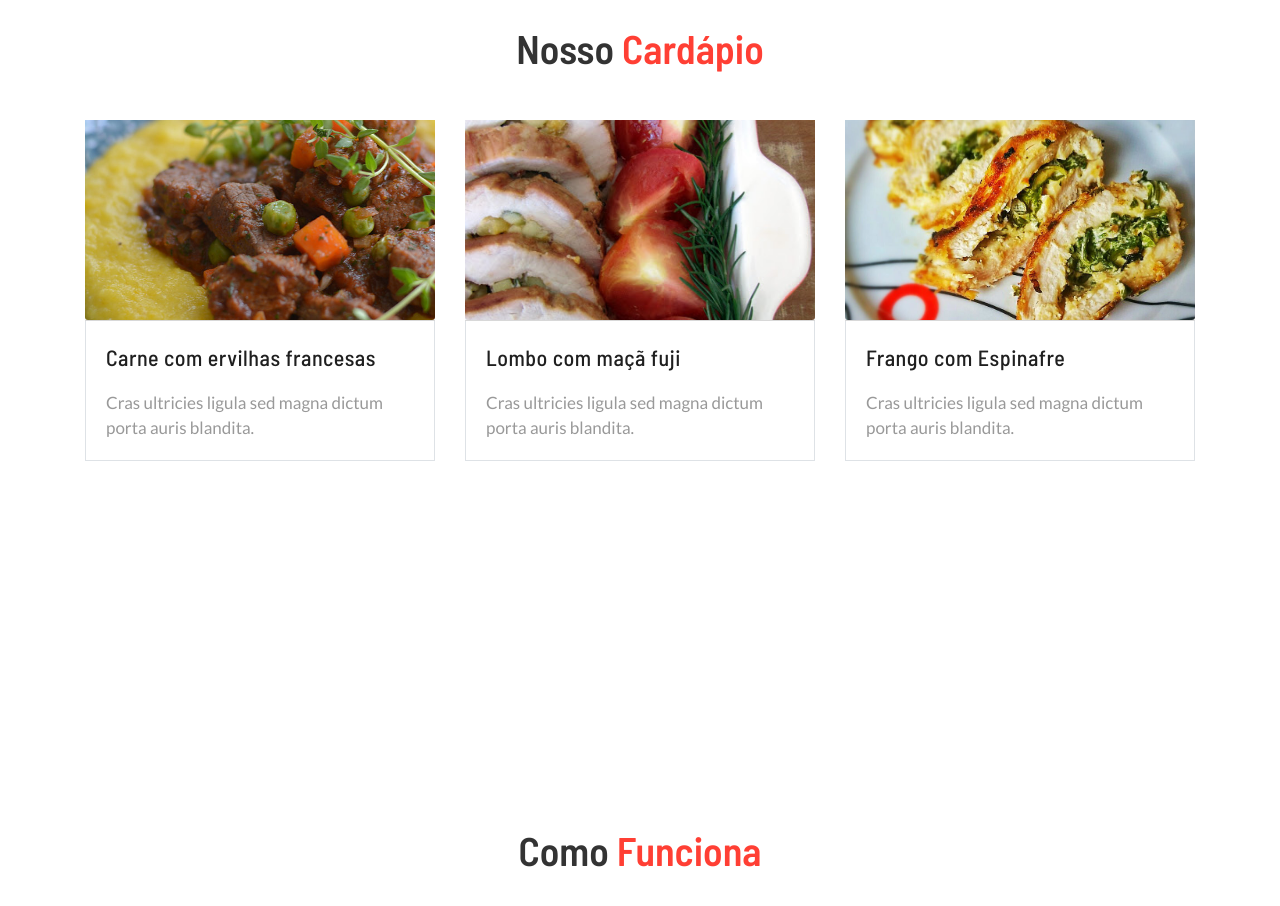
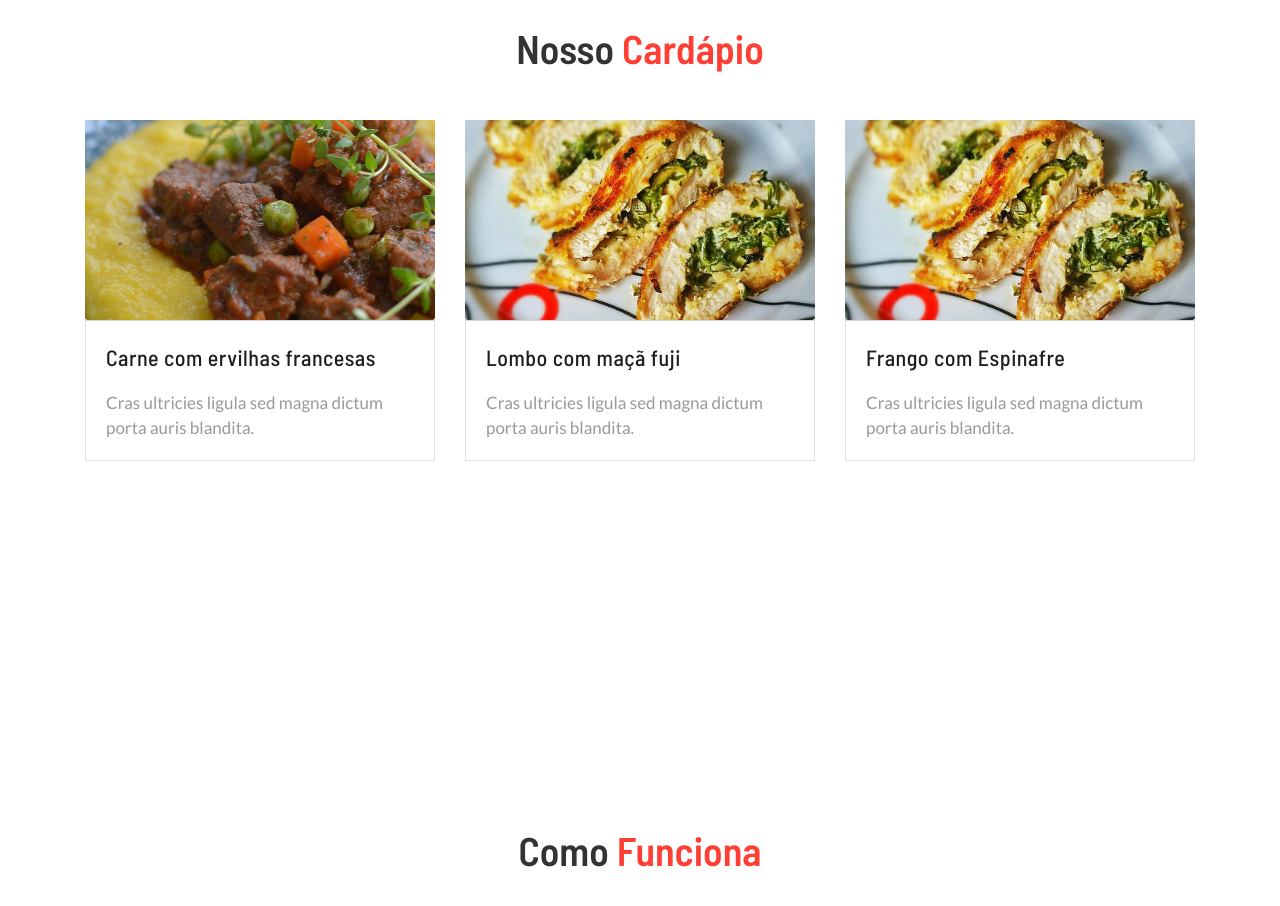
Before and after one commit to isadoraclarkson12/bonnan, a plain HTML site: page index.html in a window 1280 px wide. Shown: the part 1340-2246 px from the top of the page. Drawn offline with Linux system fonts and the light colour scheme.

Commit message:
Alterações finais de layout

```diff
--- a/index.html
+++ b/index.html
@@ -227,7 +227,7 @@ Queremos levar esse estilo de vida saudável para o maior número de cães poss
 					<div class="card border-0 med-blog">
 						<div class="card-header p-0">
 							<a href="menu.html">
-								<img class="card-img-bottom card-food" src="images/card2.jpg" alt="Card image cap">
+								<img class="card-img-bottom card-food" src="images/card3.jpg" alt="Card image cap">
 							</a>
 						</div>
 						<div class="card-body border border-top-0">
```
